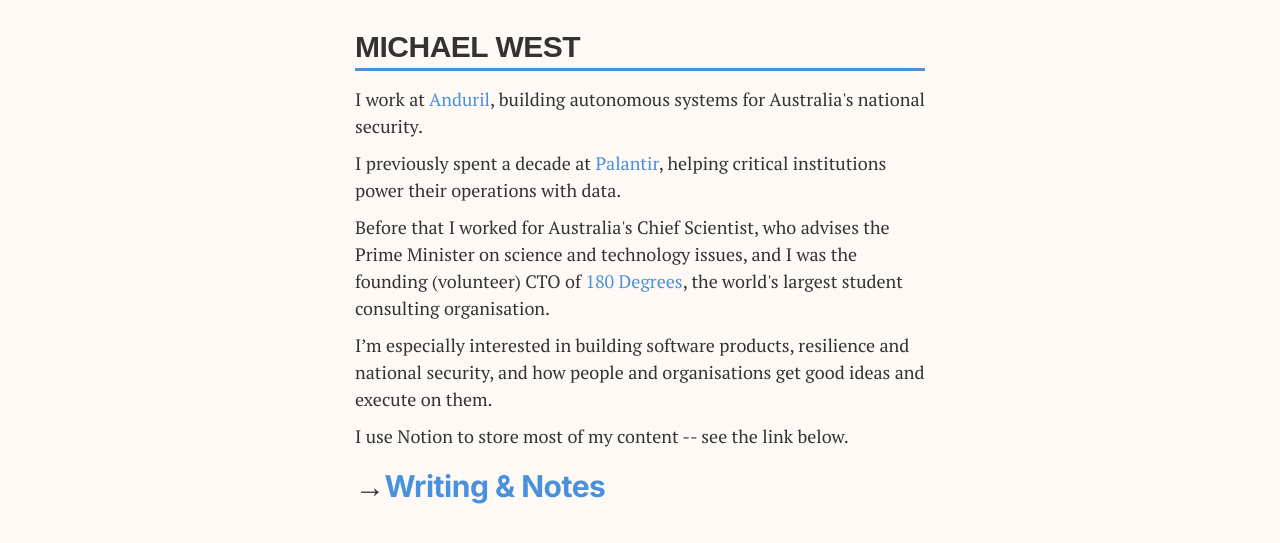
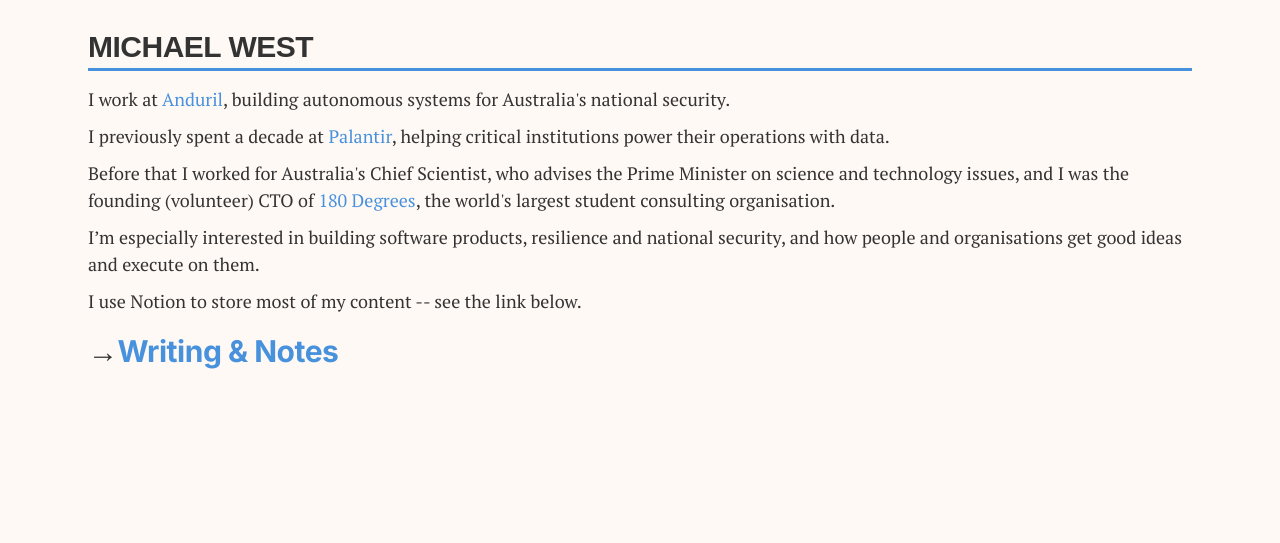
Before and after one commit to michaelwest/michaelwest.github.io, a Jekyll site: the page index.html, which Jekyll copies as it is, in a window 1280 px wide. Shown: the top 543 px of the page. Built offline with Jekyll 4.4.1, drawn with Linux system fonts in a browser that asks for light colours; nearby versions of some CDN libraries; some web fonts are replaced.

Commit message:
Update index.html

```diff
--- a/index.html
+++ b/index.html
@@ -43,7 +43,7 @@
         </style>
     </head>
 <body>
-    <div class="container" style="width: 600px; margin: auto;">
+    <div class="container" style="width: 90%; margin: auto;">
     <div id="header">
         <h1 style="font-size: 30px; font-family: Futura, Arial, Helvetica, sans-serif; margin-bottom: 5px;">MICHAEL WEST</h1>
         <div style="width: 100%; height: 3px; background-color: #4891dc; margin-bottom: 15px;"></div>
```
